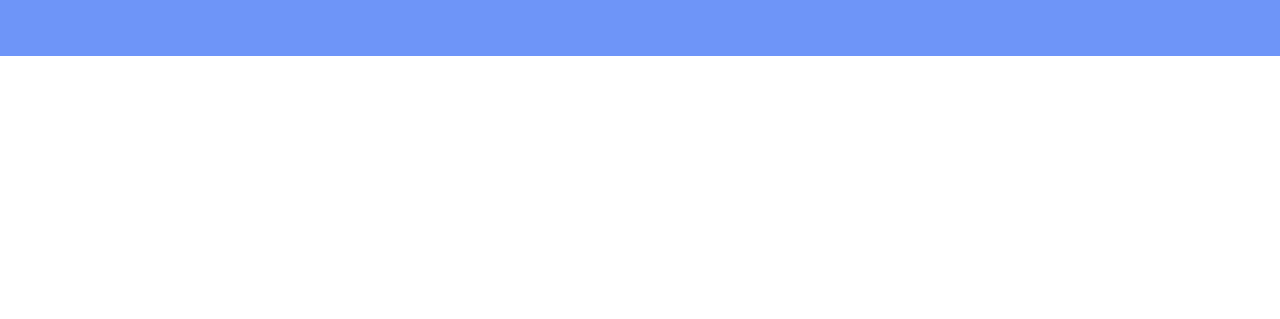
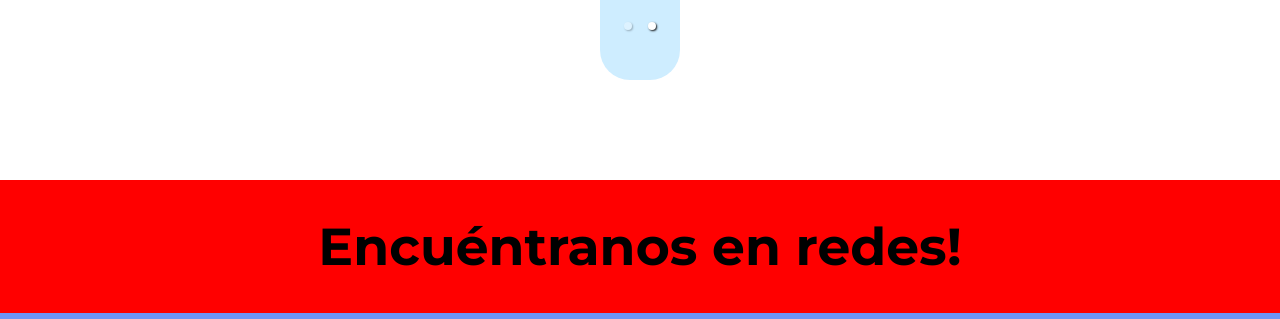
Before and after one commit to CarlosMayaDev/manantiales, a React (Create React App) app: page / in a window 1280 px wide. Shown: the part 2613-2932 px from the top of the page. Before the commit the page ends 2669 px from the top, so only its background shows below. Built offline with nearby package versions, Linux system fonts and the light colour scheme.

Commit message:
Styling carrousel.

```diff
--- a/src/components/Carousel.jsx
+++ b/src/components/Carousel.jsx
@@ -8,13 +8,12 @@ import styles from "./Carousel.module.css";
 
 function ImageCarousel() {
   return (
-    <div className={styles.carouselContainer}>
+    <div>
       <Carousel
         autoPlay={true}
         interval={3500}
         showStatus={false}
-        showArrows={true}
-        showThumbs={false}
+        showThumbs={true}
         transitionTime={1000} /* Tiempo de transición en milisegundos */
       >
         <div className={styles.cardContainer}>
--- a/src/components/Carousel.module.css
+++ b/src/components/Carousel.module.css
@@ -1,19 +1,8 @@
-.carouselContainer {
-    display: flex;
-    justify-content: center;
-    align-items: center;
-    width: 100%;
-    overflow: hidden; /* Para ocultar las cartas adicionales que no se muestran */
-    margin-bottom: 50px;
-    border-radius: 30px;
-
-  }
 
   .cardContainer {
     display: flex;
     justify-content: space-between;
-    gap: 40px;
     width: 100%; /* Asegura que las tarjetas ocupen el 100% del ancho disponible */
     max-width: 1200px; /* Establece un ancho máximo para evitar que se estiren demasiado en pantallas grandes */
-    margin: 0 auto; /* Centra horizontalmente las tarjetas en el contenedor */
+    margin: 50px auto; /* Centra horizontalmente las tarjetas en el contenedor */
   }
--- a/src/views/Landing.jsx
+++ b/src/views/Landing.jsx
@@ -31,7 +31,12 @@ const Landing = () => {
       <div className={styles.div1}>
         <h1 className={styles.h7}>Nuestros ministerios</h1>
       </div>
-      <ImageCarousel />
+      <div className={styles.imageCarouselWithMargin}>
+          <ImageCarousel />
+      </div>
+      <div className={styles.redesContainer}>
+        <h1 className={styles.h7}>Encuéntranos en redes!</h1>
+      </div>
     </div>
   );
 };
--- a/src/views/Landing.module.css
+++ b/src/views/Landing.module.css
@@ -1,3 +1,4 @@
+
 .container {
     width: 100%;
     height: 100%;
@@ -26,7 +27,7 @@ video {
     display: flex;
     align-items: center;
     justify-content: center;
-    margin-top: 50px;
+    margin-top: 100px;
 }
 
 img {
@@ -63,7 +64,17 @@ img {
     flex-direction: column;
     justify-content: center;
     align-items: center;
+    margin-top: 100px;
+}
 
+.redesContainer {
+    display: flex;
+    flex-direction: column;
+    justify-content: center;
+    align-items: center;
+    margin-top: 100px;
+    width: 100%;
+    background-color: red;
 }
 
 .h1 {
@@ -93,3 +104,10 @@ img {
     font-weight: bold;
     color: #000000;
 }
+
+.imageCarouselWithMargin {
+    margin-right: 600px; /* Margen derecho de 300px */
+    margin-left: 600px; /* Margen derecho de 300px */
+    background-color: #CEEDFF;
+    border-radius: 30px;
+  }
```
